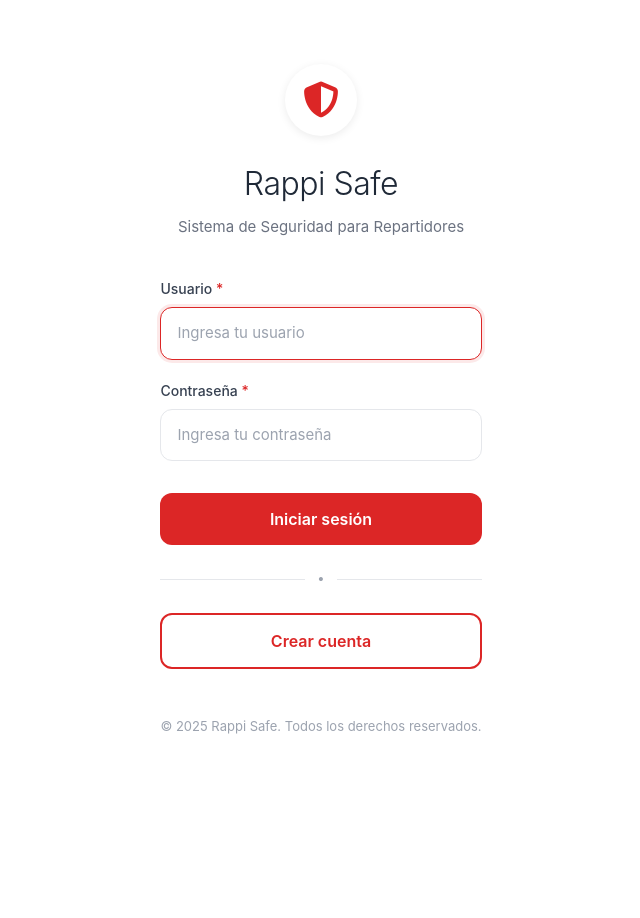
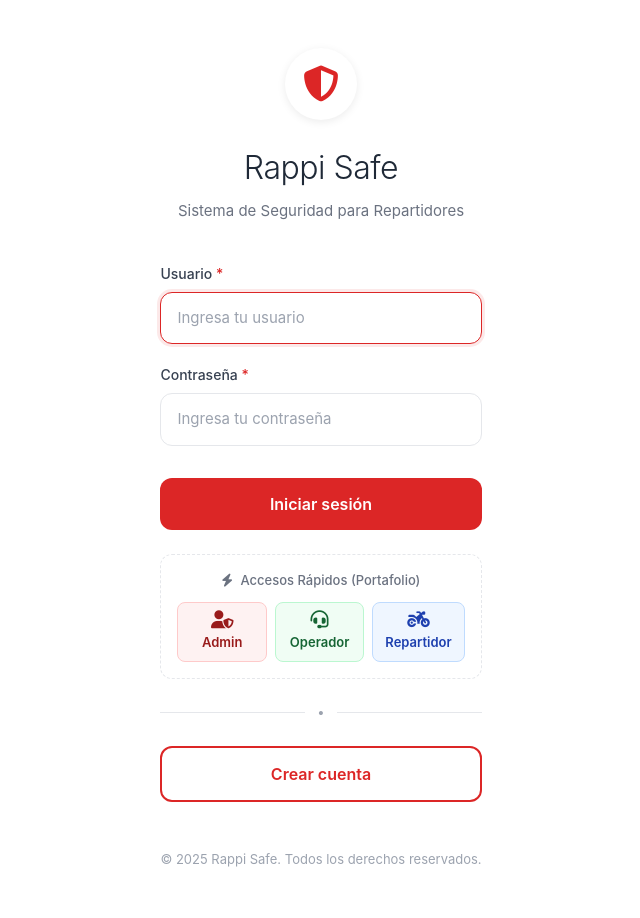
Before and after one commit to YaxcheItz/RAPPI-SAFE, a Django app: page / in a window 1280 px wide. Shown: the whole page, without its empty margins (319-959 px from the left). Before the commit the page ends 734 px from the top, so only its background shows below. Run offline with Django 5.2, Linux system fonts and the light colour scheme; style sheets or scripts are compiled from the project's sources.

Commit message:
✨ Feat: add quick access buttons to login for portfolio

```diff
--- a/rappiSafe/templates/registration/login.html
+++ b/rappiSafe/templates/registration/login.html
@@ -200,6 +200,66 @@
         .link-text:hover {
             color: #1f2937;
         }
+
+        /* Quick Access Styles */
+        .quick-access {
+            margin-top: 24px;
+            background: #ffffff;
+            border: 1px dashed #e5e7eb;
+            border-radius: 12px;
+            padding: 16px;
+        }
+
+        .quick-access-title {
+            text-align: center;
+            font-size: 13px;
+            color: #6b7280;
+            margin-top: 0;
+            margin-bottom: 12px;
+            font-weight: 500;
+        }
+
+        .quick-access-buttons {
+            display: flex;
+            gap: 8px;
+            justify-content: center;
+        }
+
+        .qa-btn {
+            flex: 1;
+            padding: 8px 12px;
+            border-radius: 8px;
+            font-size: 13px;
+            font-weight: 600;
+            cursor: pointer;
+            transition: all 0.2s;
+            border: 1px solid transparent;
+            display: flex;
+            flex-direction: column;
+            align-items: center;
+            gap: 4px;
+        }
+
+        .qa-admin {
+            background: #fef2f2;
+            color: #991b1b;
+            border-color: #fecaca;
+        }
+        .qa-admin:hover { background: #fee2e2; }
+
+        .qa-op {
+            background: #f0fdf4;
+            color: #166534;
+            border-color: #bbf7d0;
+        }
+        .qa-op:hover { background: #dcfce3; }
+
+        .qa-rep {
+            background: #eff6ff;
+            color: #1e40af;
+            border-color: #bfdbfe;
+        }
+        .qa-rep:hover { background: #dbeafe; }
     </style>
 </head>
 <body class="h-full">
@@ -260,6 +320,24 @@
                     </button>
                 </div>
             </form>
+
+            <!-- Accesos rápidos -->
+            <div class="quick-access">
+                <p class="quick-access-title">
+                    <i class="fas fa-bolt" style="margin-right: 4px;"></i> Accesos Rápidos (Portafolio)
+                </p>
+                <div class="quick-access-buttons">
+                    <button type="button" onclick="fillAndSubmit('admin', 'admin123')" class="qa-btn qa-admin">
+                        <i class="fas fa-user-shield text-lg"></i> Admin
+                    </button>
+                    <button type="button" onclick="fillAndSubmit('operador1', 'test123')" class="qa-btn qa-op">
+                        <i class="fas fa-headset text-lg"></i> Operador
+                    </button>
+                    <button type="button" onclick="fillAndSubmit('repartidor1', 'test123')" class="qa-btn qa-rep">
+                        <i class="fas fa-motorcycle text-lg"></i> Repartidor
+                    </button>
+                </div>
+            </div>
 
             <!-- Divider -->
             <div class="divider">
@@ -325,6 +403,20 @@
                 e.preventDefault();
             }
         });
+
+        // Quick login fill and submit
+        function fillAndSubmit(user, pass) {
+            usernameInput.value = user;
+            passwordInput.value = pass;
+
+            // Clean any previous errors
+            usernameInput.classList.remove('input-error');
+            usernameError.classList.remove('show');
+            passwordInput.classList.remove('input-error');
+            passwordError.classList.remove('show');
+
+            form.submit();
+        }
     </script>
 
     <link rel="stylesheet" href="https://cdnjs.cloudflare.com/ajax/libs/font-awesome/6.5.1/css/all.min.css" />
```
